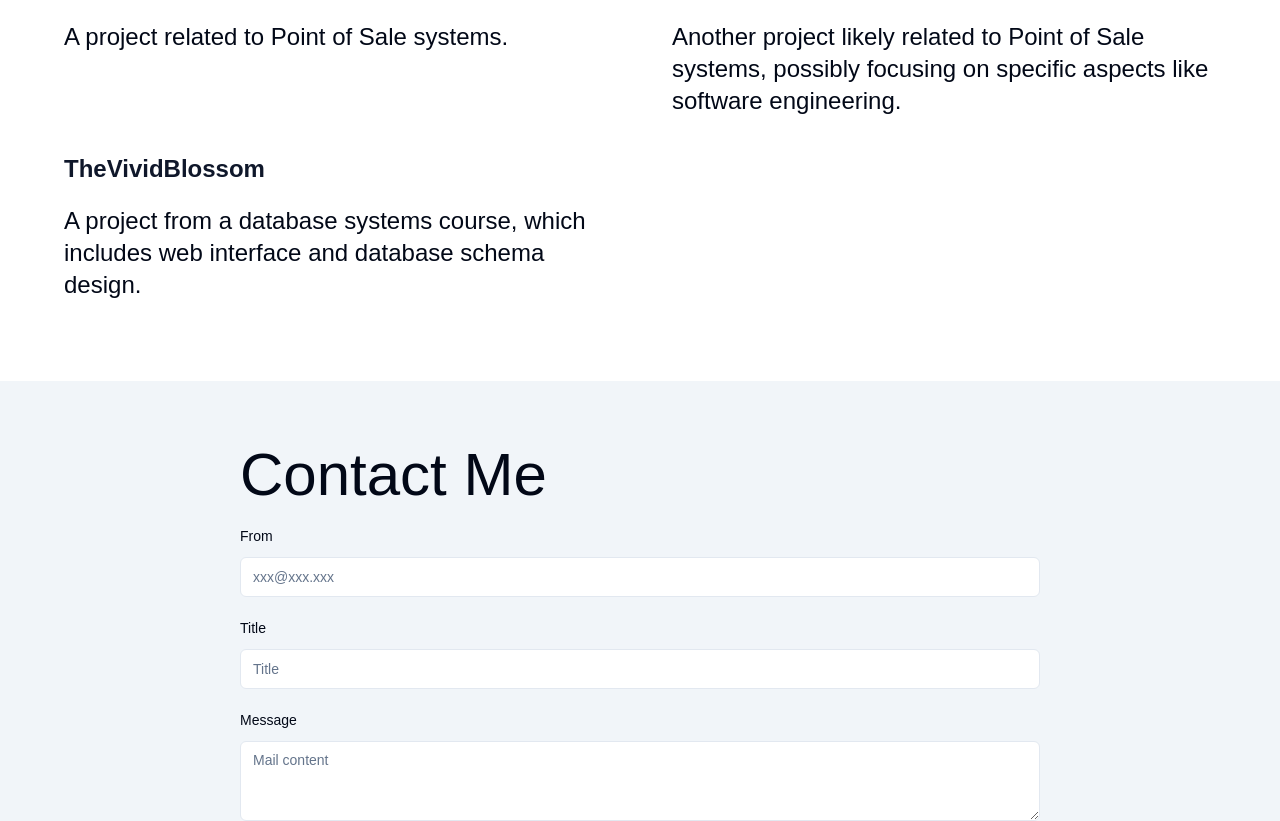
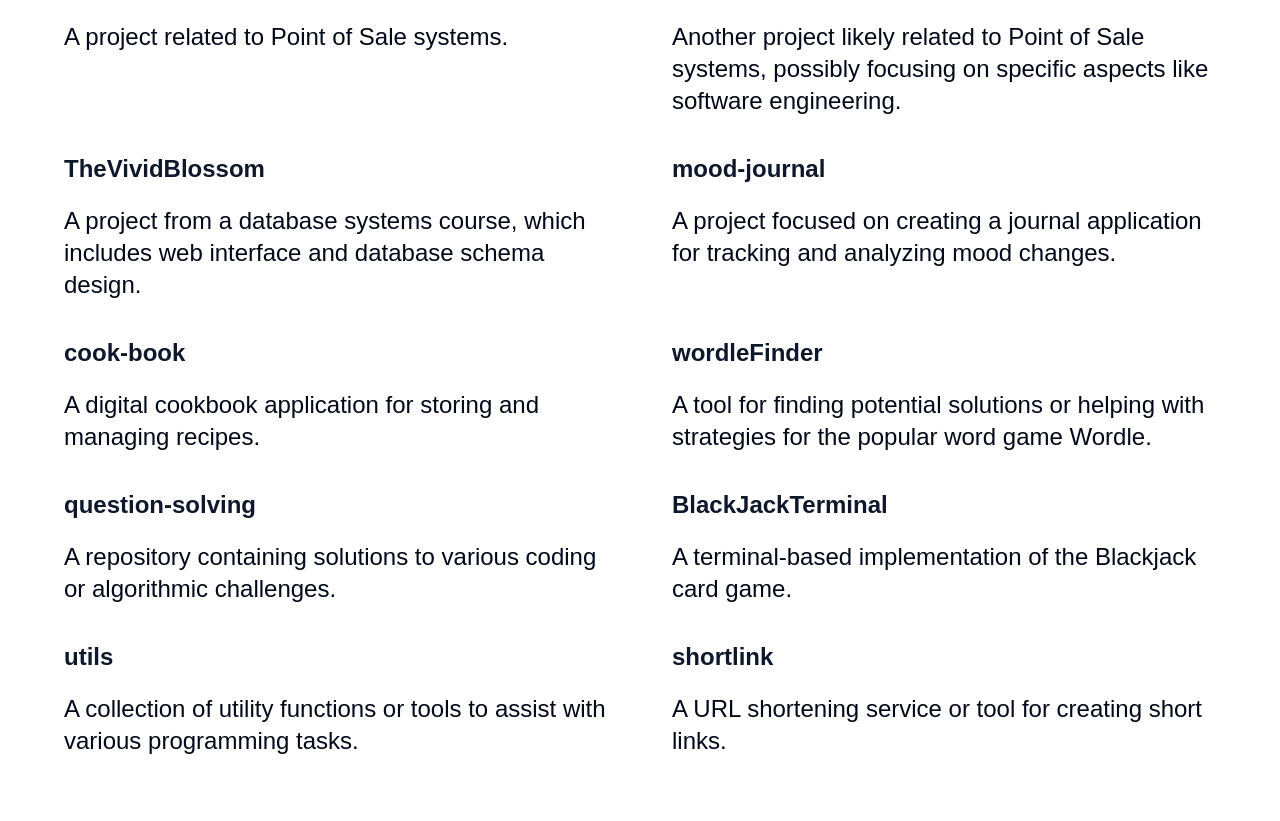
Before and after one commit to BlackBoxBanner/wed-portfolio, a Next.js app: page / in a window 1280 px wide. Shown: the part 2546-3367 px from the top of the page. Built offline with nearby package versions, Linux system fonts and the light colour scheme; a web font is replaced by a local one.

Commit message:
feat: Add new projects to ProjectSection component

```diff
--- a/src/components/pages/project.tsx
+++ b/src/components/pages/project.tsx
@@ -74,6 +74,46 @@ const projects: ProjectType[] = [
     description:
       "A project from a database systems course, which includes web interface and database schema design.",
   },
+  {
+    title: "mood-journal",
+    git: "https://github.com/BlackBoxBanner/mood-journal",
+    description:
+      "A project focused on creating a journal application for tracking and analyzing mood changes.",
+  },
+  {
+    title: "cook-book",
+    git: "https://github.com/BlackBoxBanner/cook-book",
+    description:
+      "A digital cookbook application for storing and managing recipes.",
+  },
+  {
+    title: "wordleFinder",
+    git: "https://github.com/BlackBoxBanner/wordleFinder",
+    description:
+      "A tool for finding potential solutions or helping with strategies for the popular word game Wordle.",
+  },
+  {
+    title: "question-solving",
+    git: "https://github.com/BlackBoxBanner/question-solving",
+    description:
+      "A repository containing solutions to various coding or algorithmic challenges.",
+  },
+  {
+    title: "BlackJackTerminal",
+    git: "https://github.com/BlackBoxBanner/BlackJackTerminal",
+    description: "A terminal-based implementation of the Blackjack card game.",
+  },
+  {
+    title: "utils",
+    git: "https://github.com/DookDiks/utils",
+    description:
+      "A collection of utility functions or tools to assist with various programming tasks.",
+  },
+  {
+    title: "shortlink",
+    git: "https://github.com/DookDiks/shortlink",
+    description: "A URL shortening service or tool for creating short links.",
+  },
 ];
 
 const ProjectSection = () => {
```
